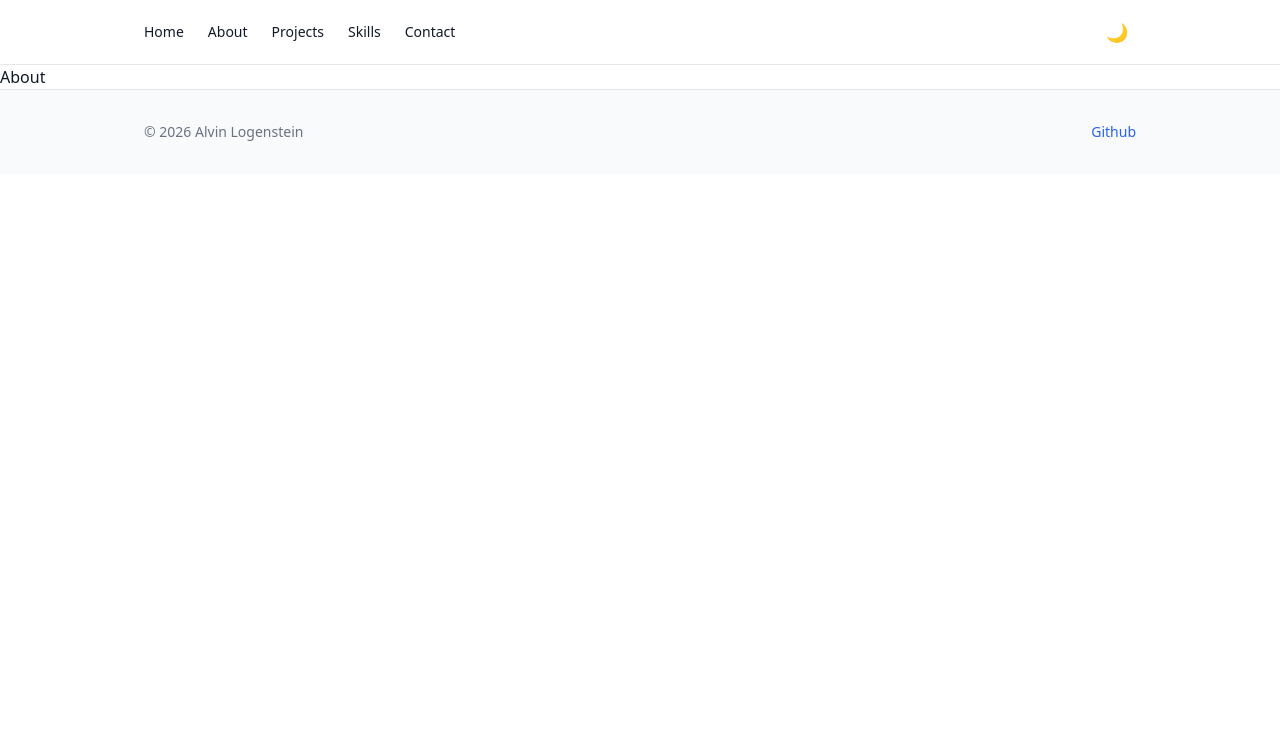
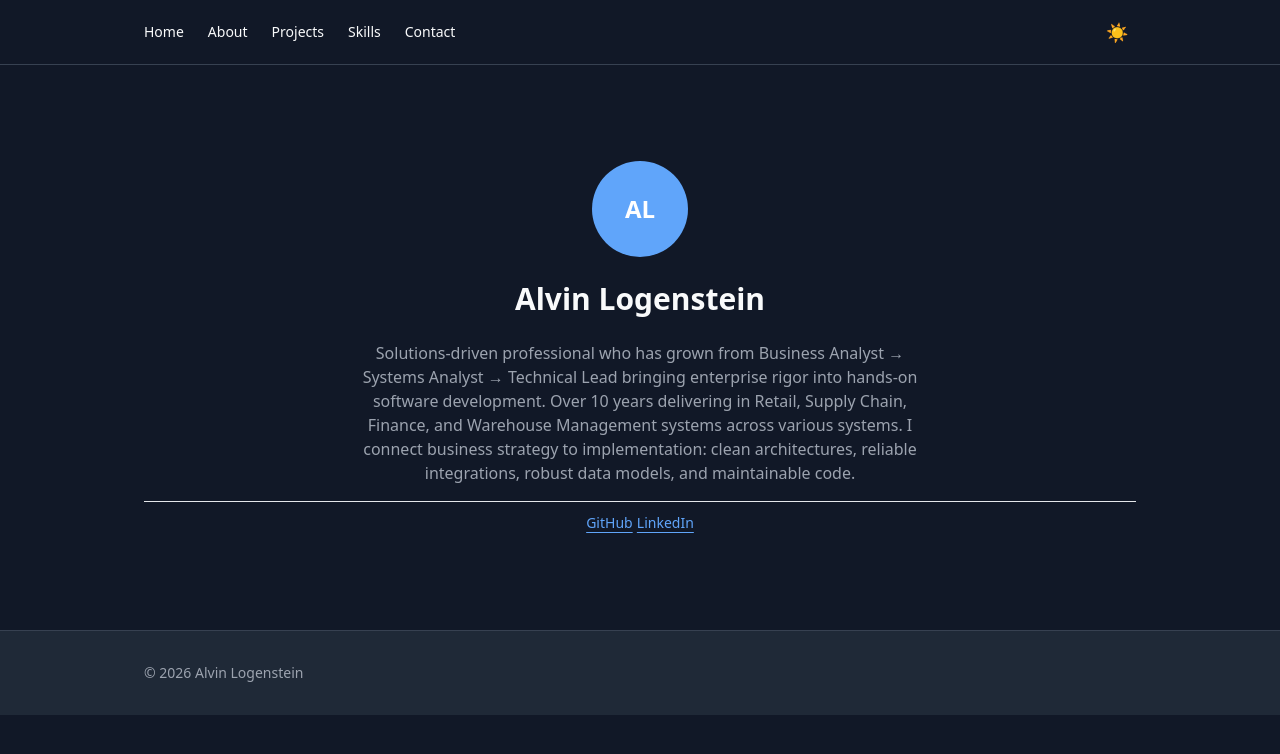
Before and after one commit to AlvinLogen/portfolio, a plain HTML site: page about.html in a window 1280 px wide. Both pictures are taken after a click on the button "Toggle dark mode". Drawn offline with nearby package versions, Linux system fonts and the light colour scheme.

Commit message:
feat: skills + about pages, dark/light theme toggle

```diff
--- a/about.html
+++ b/about.html
@@ -153,7 +153,50 @@
         <a href="contact.html" class="text-sm font-medium py-1">Contact</a>
       </div>
     </header>
-    <main><h1>About</h1></main>
+    <main>
+      <section
+        id="about-intro"
+        class="max-w-5xl mx-auto px-4 py-24 text-center animate-on-scroll"
+      >
+        <div
+          class="w-24 h-24 rounded-full flex items-center justify-center text-2xl font-bold text-white mx-auto"
+          style="background-color: var(--color-accent)"
+        >
+          AL
+        </div>
+        <h1 class="text-3xl font-bold my-6 text-center">Alvin Logenstein</h1>
+        <p
+          class="text-base mt-3 max-w-xl mx-auto"
+          style="color: var(--color-text-muted)"
+        >
+          Solutions-driven professional who has grown from Business Analyst →
+          Systems Analyst → Technical Lead bringing enterprise rigor into
+          hands-on software development. Over 10 years delivering in Retail,
+          Supply Chain, Finance, and Warehouse Management systems across various
+          systems. I connect business strategy to implementation: clean
+          architectures, reliable integrations, robust data models, and
+          maintainable code.
+        </p>
+        <hr class="mt-4 mb-2" />
+        <a
+          href="https://github.com/AlvinLogen"
+          target="_blank"
+          rel="noopener noreferrer"
+          class="text-sm font-medium underline underline-offset-4"
+          style="color: var(--color-accent)"
+          >GitHub</a
+        >
+        <a
+          href="https://www.linkedin.com/in/alvin-logenstein-8ab417290/"
+          target="_blank"
+          rel="noopener noreferrer"
+          class="text-sm font-medium underline underline-offset-4"
+          style="color: var(--color-accent)"
+          >LinkedIn</a
+        >
+      </section>
+      <section id="about-timeline"></section>
+    </main>
     <footer
       class="border-t py-8"
       style="
@@ -166,12 +209,6 @@
         style="color: var(--color-text-muted)"
       >
         <p>&copy; 2026 Alvin Logenstein</p>
-        <a
-          href="https://github.com/AlvinLogen"
-          class="hover:opacity-70 transition-opacity"
-          style="color: var(--color-accent)"
-          >Github</a
-        >
       </div>
     </footer>
 
--- a/js/theme.js
+++ b/js/theme.js
@@ -1 +1,28 @@
-// theme.js - dark/light toggle built Night 4
+// theme.js - dark/light toggle with OS preference detection and localStorage
+
+const THEME_KEY = "portfolio-theme";
+const htmlEl = document.documentElement;
+const toggleBtn = document.getElementById("theme-toggle-btn");
+const themeIcon = document.getElementById("theme-icon");
+
+function applyTheme(theme) {
+  htmlEl.dataset.theme = theme;
+  themeIcon.textContent = theme === "dark" ? "☀️" : "🌙";
+  localStorage.setItem(THEME_KEY, theme);
+}
+
+function getInitialTheme() {
+  const saved = localStorage.getItem(THEME_KEY);
+  if (saved === "dark" || saved === "light") return saved;
+
+  if (window.matchMedia("(prefers-color-scheme: dark)").matches) return "dark";
+
+  return "light";
+}
+
+applyTheme(getInitialTheme());
+
+toggleBtn.addEventListener("click", () => {
+  const current = htmlEl.dataset.theme;
+  applyTheme(current === "dark" ? "light" : "dark");
+});
```
Also changed, not shown: contact.html (+6 -6 lines), skills.html (+36 -1 lines).
